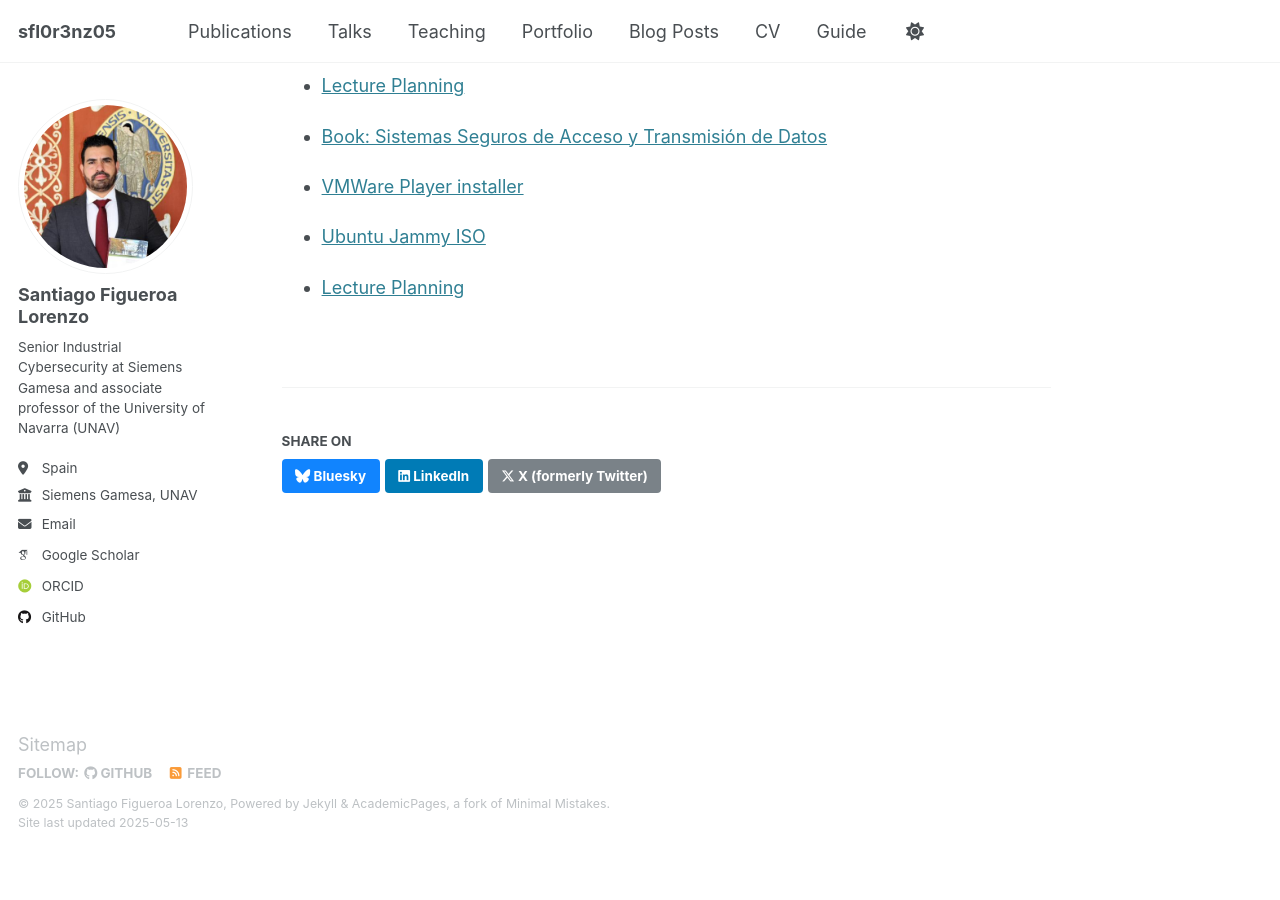
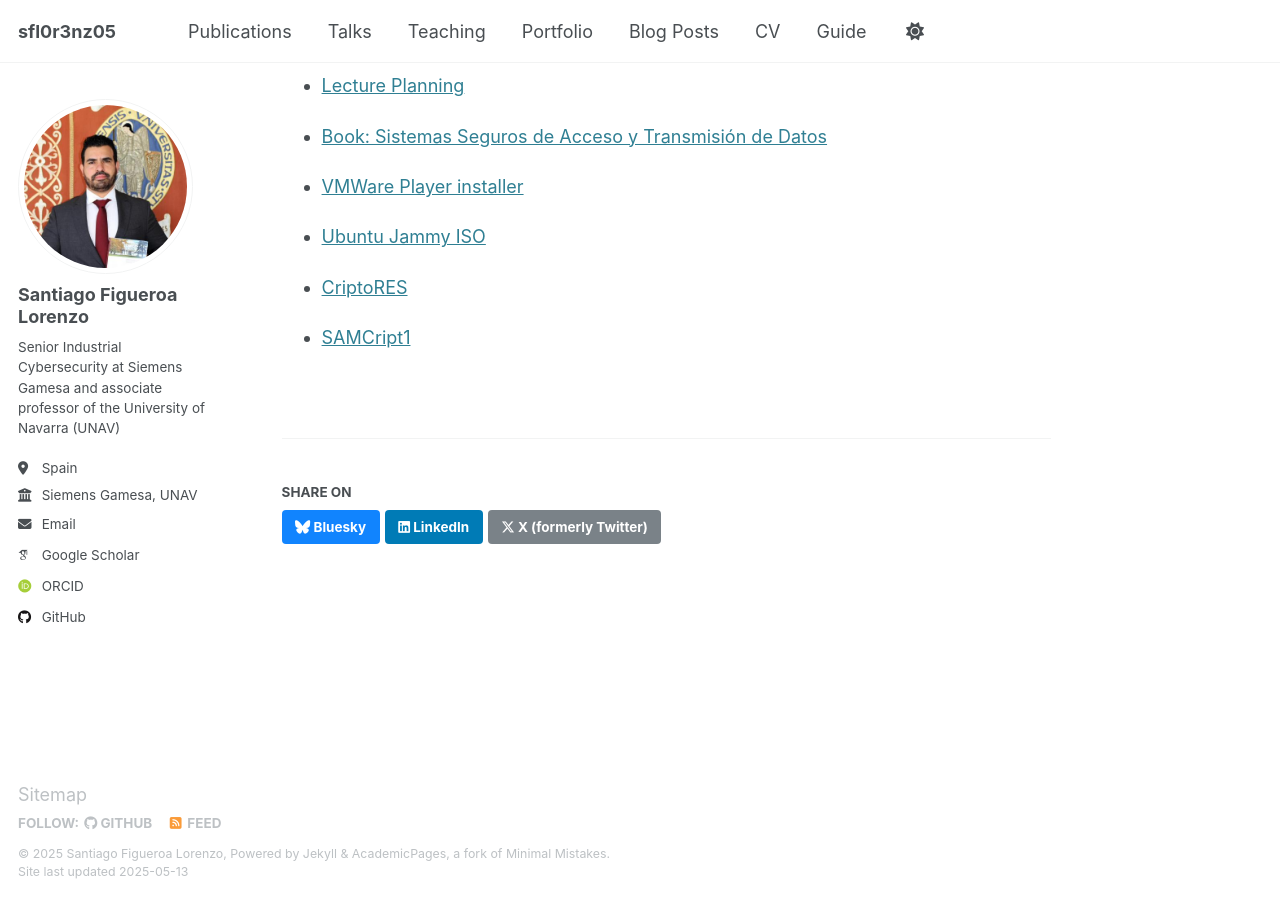
Before and after one commit to sfl0r3nz05/sfl0r3nz05.github.io, a Jekyll site: the page built from _teaching/2025-spring-1.md, in a window 1280 px wide and 900 px high, scrolled down 942 px. Built offline with Jekyll 4.4.1, drawn with Linux system fonts in a browser that asks for light colours; some web fonts are replaced; before the commit the page ends 1792 px from its top, so only the background shows below that.

Commit message:
update slides and repository

```diff
--- a/_teaching/2025-spring-1.md
+++ b/_teaching/2025-spring-1.md
@@ -46,4 +46,6 @@ Additional Resources
 
 - [Ubuntu Jammy ISO](https://releases.ubuntu.com/jammy)
 
-- [Lecture Planning](https://sfl0r3nz05.github.io/files/resources/CriptoRES.zip)
+- [CriptoRES](https://sfl0r3nz05.github.io/files/resources/CriptoRES.zip)
+
+- [SAMCript1](https://sfl0r3nz05.github.io/files/resources/SAMCript1.0.zip)
```
Also changed, not shown: 5 other files.
